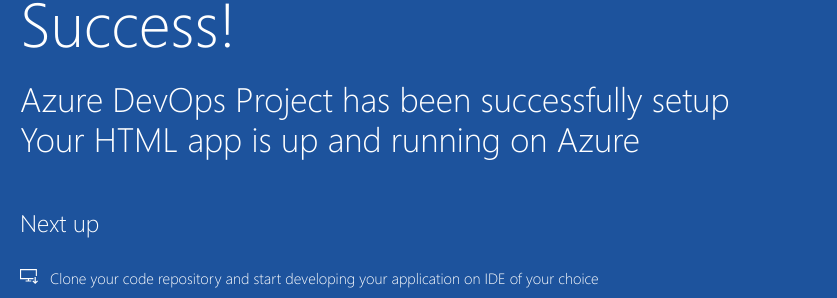
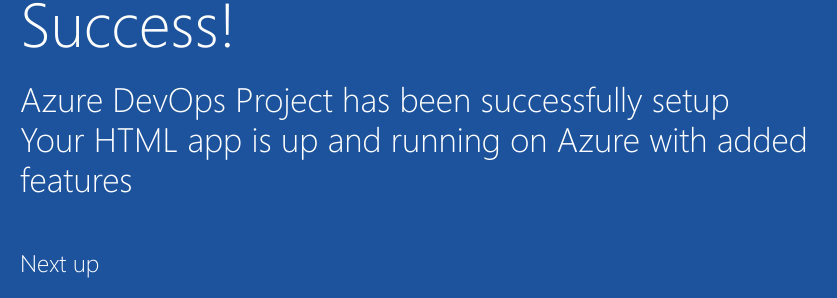
Before and after one commit to Avinash2305/Aperture_Repository, a plain HTML site: page index.html in a window 1280 px wide. Shown: the part 392-690 px from the top of the page, 205-1042 px from the left. Drawn offline with Linux system fonts and the light colour scheme.

Commit message:
added feature

```diff
--- a/index.html
+++ b/index.html
@@ -20,7 +20,7 @@
             <div class="content-body">
                 <div class="success-text">Success!</div>
                 <div class="description line-1"> Azure DevOps Project has been successfully setup</div>
-                <div class="description line-2"> Your HTML app is up and running on Azure</div>
+                <div class="description line-2"> Your HTML app is up and running on Azure with added features</div>
                 <div class="next-steps-container">
                     <div class="next-steps-header">Next up</div>
                     <div class="next-steps-body">
```
